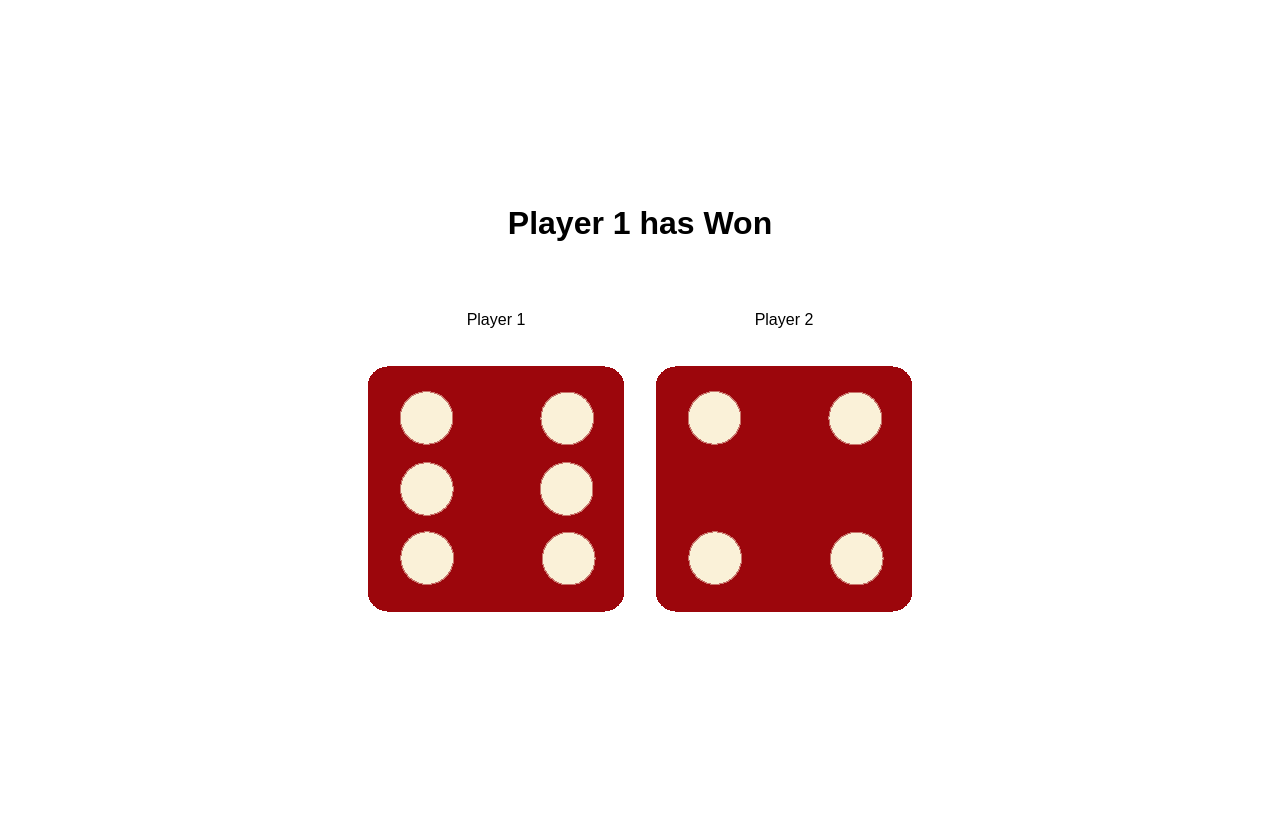
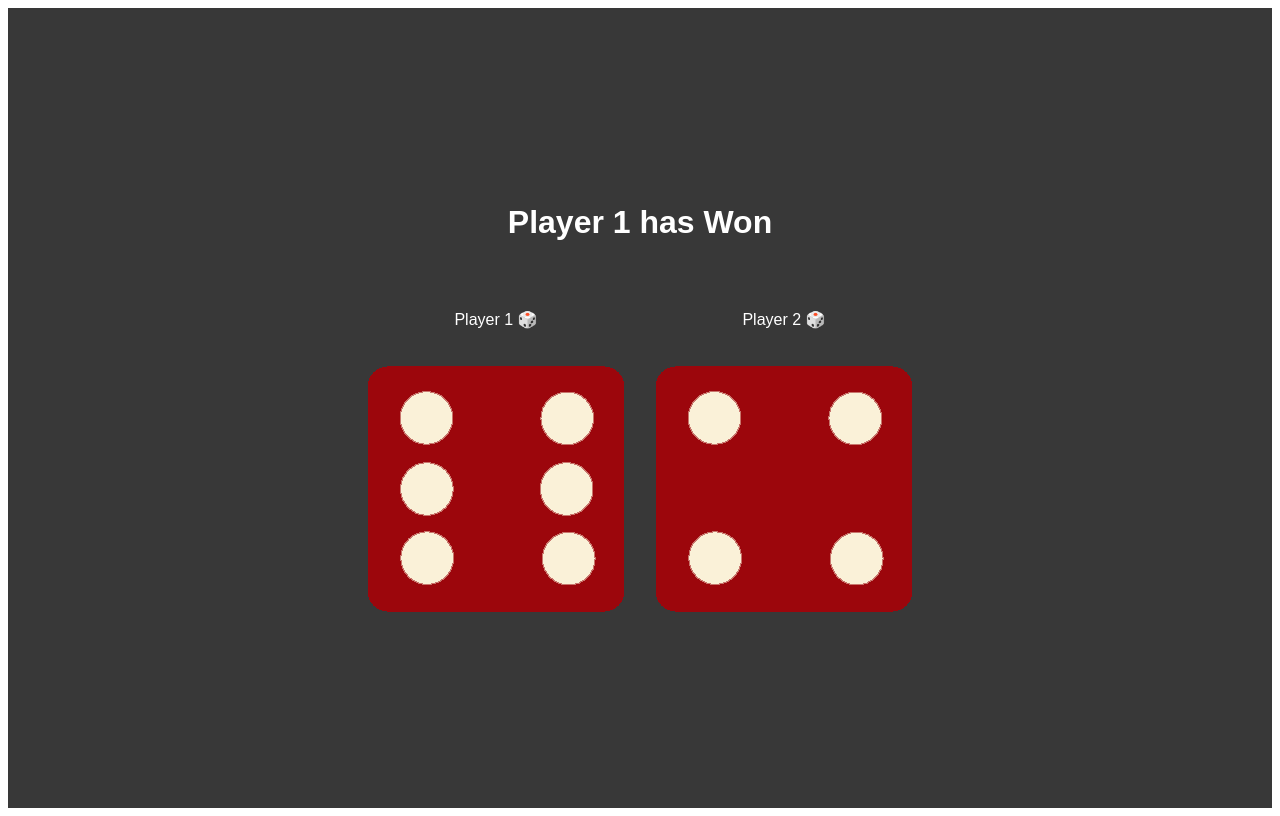
Before and after one commit to igor570/dice_game_project, a website: page src/index.html in a window 1280 px wide. Drawn offline with Linux system fonts and the light colour scheme.

Commit message:
complete

```diff
--- a/src/index.html
+++ b/src/index.html
@@ -18,13 +18,13 @@
     <div class="diceContainer">
         <div class="playerDice">
             <div class="playerDiceContainer">
-                <div class="playerNumber">Player 1</div>
+                <div class="playerNumber">Player 1 🎲</div>
                 <img id="diceImage" src="assets/images/dice1.png"/>
             </div>
         </div>
         <div class="playerDice">
             <div class="playerDiceContainer">
-                <div class="playerNumber">Player 2</div>
+                <div class="playerNumber">Player 2 🎲</div>
                 <img id="diceImage2" src="assets/images/dice1.png"/>
             </div>
         </div>
--- a/src/styles.css
+++ b/src/styles.css
@@ -10,6 +10,7 @@
     justify-content: center;
     height: 100dvh;
     flex-direction: column;
+    background-color: hsl(0, 0%, 22%);
 }
 
 .headingContainer {
@@ -40,4 +41,9 @@
 
 .playerNumber {
     padding: 2rem;
+    color: white;
 }
+
+.heading {
+    color: white;
+}
```
